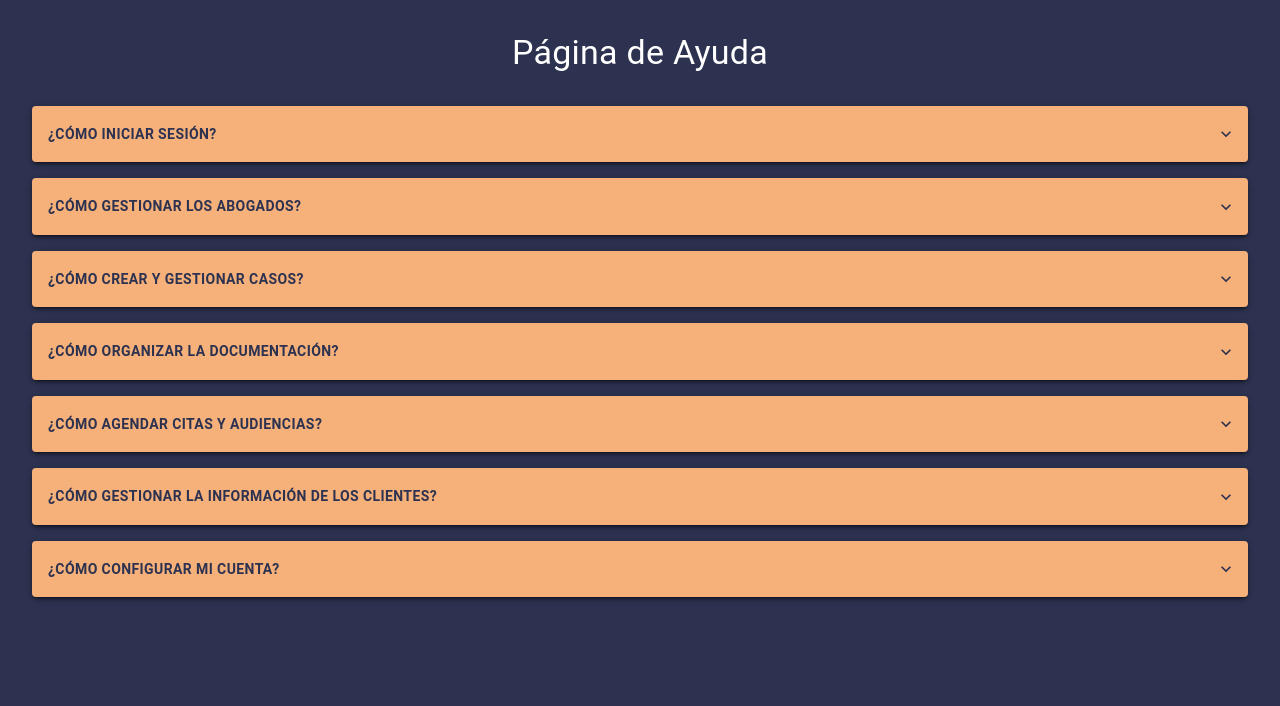
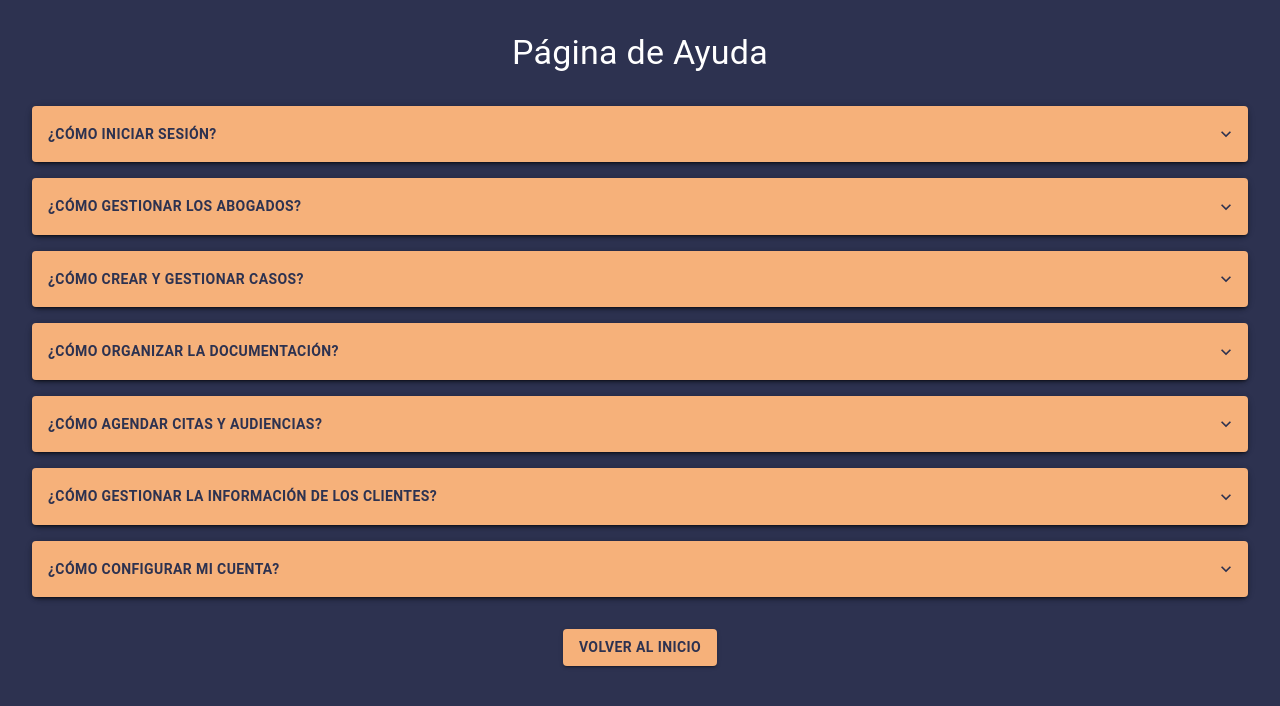
Before and after one commit to No-Country-simulation/s17-09-n-node-react, a React (Vite) app in the folder client/: page /help in a window 1280 px wide. Shown: the top 706 px of the page. Built offline with nearby package versions, Linux system fonts and the light colour scheme.

Commit message:
styles: pagina de ayuda

```diff
--- a/client/src/modules/auth/pages/Help.tsx
+++ b/client/src/modules/auth/pages/Help.tsx
@@ -8,6 +8,7 @@ import {
   Box,
 } from '@mui/material'
 import { ExpandMore, ExpandLess } from '@mui/icons-material'
+import { Link } from 'react-router-dom'
 
 const helpContent = [
   {
@@ -100,6 +101,22 @@ const HelpPage: React.FC = () => {
           </Paper>
         ))}
       </Box>
+      <Box textAlign='center' mt={4}>
+        <Button
+          component={Link} // Utiliza el componente Link de react-router-dom para navegar
+          to="/login"
+          variant='contained'
+
+          sx={{
+            backgroundColor: '#F6B17A',
+            color: '#2D3250',
+            fontWeight: 'bold'
+          }}
+        >
+          Volver al Inicio
+        </Button>
+      </Box>
+
     </Container>
   )
 }
```
